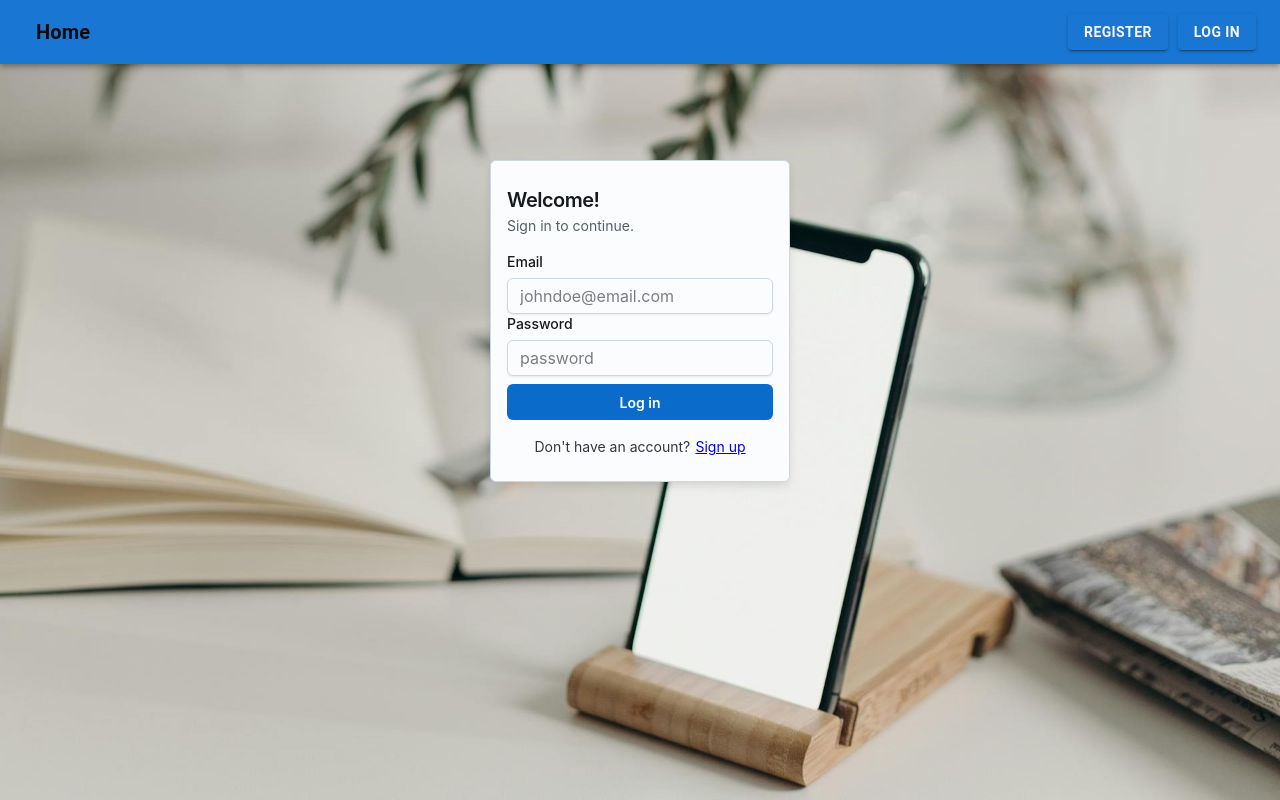
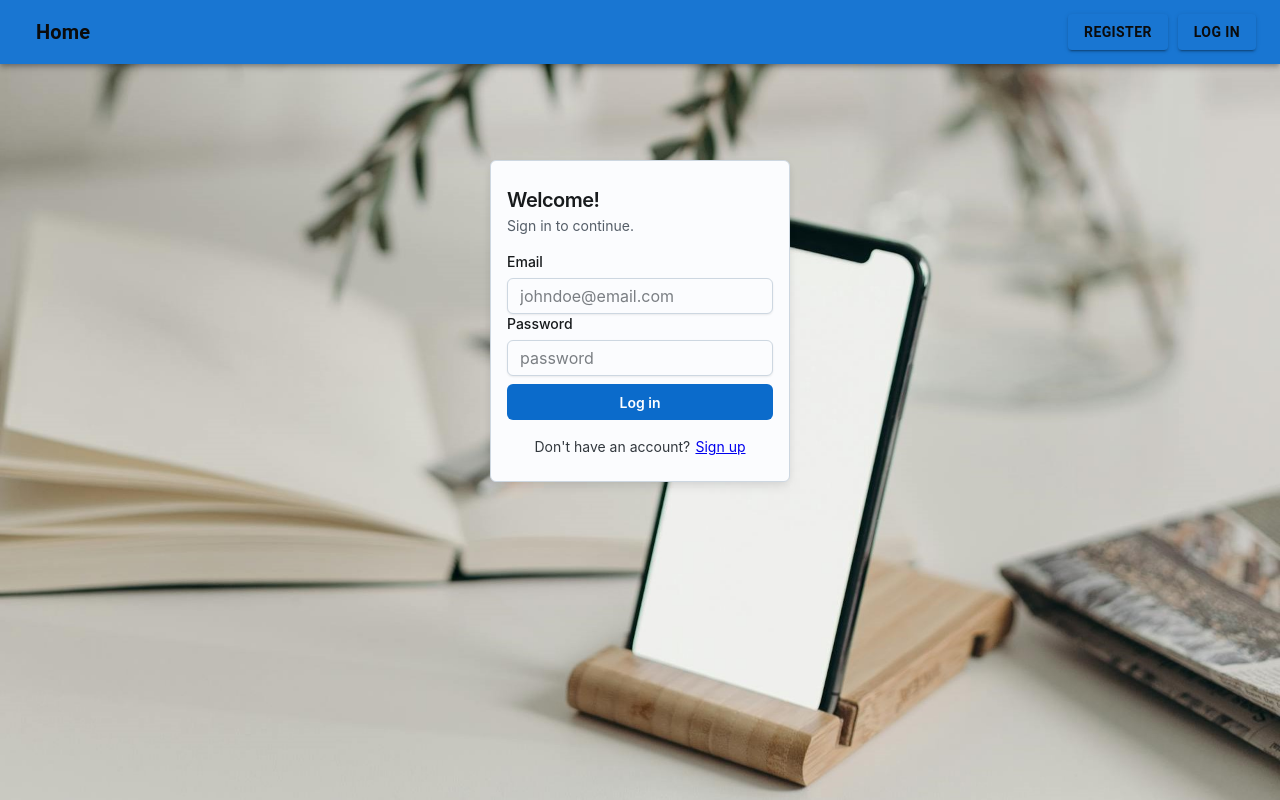
Before and after one commit to Ihor-ok/goit-react-hw-08-phonebook, a React (Create React App) app: page /goit-react-hw-08-phonebook/login in a window 1280 px wide. Built offline with nearby package versions, Linux system fonts and the light colour scheme.

Commit message:
Update AuthNav.module.css

```diff
--- a/src/components/AuthNav/AuthNav.module.css
+++ b/src/components/AuthNav/AuthNav.module.css
@@ -3,7 +3,7 @@
     text-decoration: none;
     /* padding: 12px; */
     font-weight: 700;
-    color: #f7f4f4;
+    color: #0b0b0b;
 
 }
 
```
